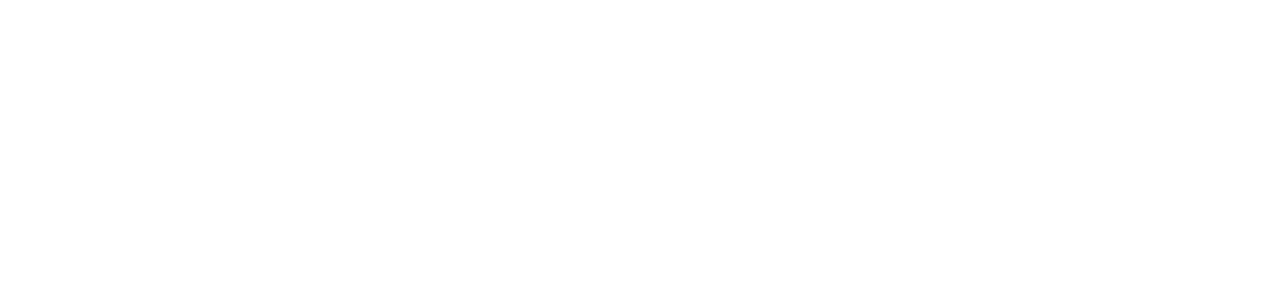
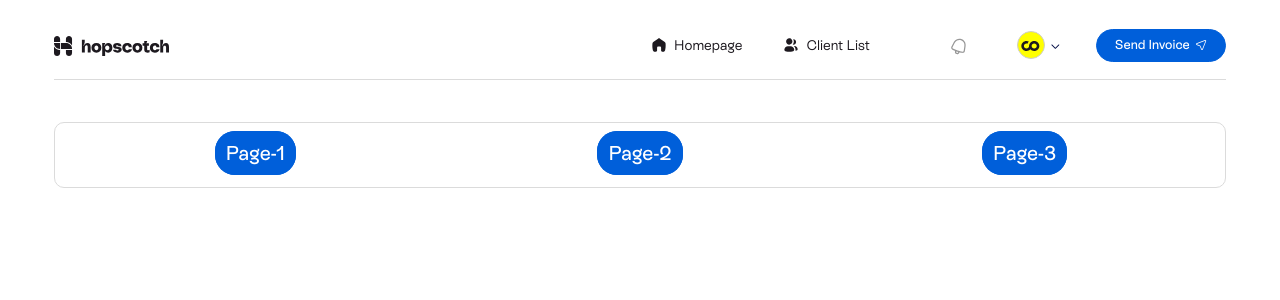
Before and after one commit to beingharshil18/demoapp, a React (Create React App) app: page /example in a window 1280 px wide. Before the commit this address had no page. Shown: the top 300 px of the page. Built offline with nearby package versions, Linux system fonts and the light colour scheme.

Commit message:
final commit 9 Aug

```diff
--- a/src/App.js
+++ b/src/App.js
@@ -1,8 +1,10 @@
+import React from "react";
 import "./App.css";
 import "./Styles/variables.scss";
 import LandingPage from "../src/Pages/LandingPage/landingPage";
 import ClientPage from "../src/Pages/ClientPage/clientPage";
-import React from "react";
+import Example from "../src/Pages/Example/example";
+import Page from "./Pages/Page/page1";
 
 import { BrowserRouter as Router, Route, Routes } from "react-router-dom";
 
@@ -13,6 +15,11 @@
         <Routes>
           <Route exact path="/" element={<LandingPage />} />
           <Route exact path="/clientpage" element={<ClientPage />} />
+          <Route exact path="/example" element={<Example />}>
+            <Route exact path="/example/page" element={<Page />} />
+            {/* <Route exact path="/page" element={<Page />} />
+            <Route exact path="/page" element={<Page />} /> */}
+          </Route>
         </Routes>
       </Router>
     </>
--- /dev/null
+++ b/src/Pages/Example/example.js
@@ -0,0 +1,41 @@
+import React from "react";
+import "../../Styles/variables.scss";
+import "../../Styles/app.scss";
+import "../Example/example.scss";
+import CustomHeader from "../../components/CustomHeader/customHeader";
+import { Link } from "react-router-dom";
+
+export default function example() {
+  return (
+    <>
+      <CustomHeader />
+      <div className="exampleWrapper">
+        <div className="container">
+          <div className="row">
+            <div className="col">
+              <div className="customCard">
+                <div className="row">
+                  <div className="col-4">
+                    <Link to="/example/page" className="btnPrimary">
+                      Page-1
+                    </Link>
+                  </div>
+                  <div className="col-4">
+                    <Link to="/example/page" className="btnPrimary">
+                      Page-2
+                    </Link>
+                  </div>
+                  <div className="col-4">
+                    <Link to="/example/page" className="btnPrimary">
+                      Page-3
+                    </Link>
+                  </div>
+                </div>
+              </div>
+            </div>
+          </div>
+        </div>
+      </div>
+    </>
+  );
+}
--- /dev/null
+++ b/src/Pages/Example/example.scss
@@ -0,0 +1,15 @@
+.customCard {
+  width: 100%;
+  height: 100%;
+  padding: 20px;
+  .col-4 {
+    text-align: center;
+    .btnPrimary {
+      padding: 10px;
+      font-size: 20px;
+      &:hover {
+        color: black;
+      }
+    }
+  }
+}
--- a/src/Pages/LandingPage/landingPage.scss
+++ b/src/Pages/LandingPage/landingPage.scss
@@ -52,7 +52,9 @@
   width: 100%;
   .customCard {
     padding: 40px 40px 33px 40px;
-
+    &:hover {
+      box-shadow: 0px 4px 45px #e3e3e3;
+    }
     .cardHeader {
       margin: 0 0 12px 0;
       .cardHeading {
@@ -117,6 +119,9 @@
   .customCard {
     padding: 30px 40px 22px 40px;
     position: relative;
+    &:hover {
+      box-shadow: 0px 4px 45px #e3e3e3;
+    }
     .cardHeader {
       padding: 0 0 20px 0;
     }
@@ -127,9 +132,7 @@
         align-items: center;
         margin: 0 0 13px 0;
         position: relative;
-        // &:last-child {
-        //   margin-bottom: 50px;
-        // }
+
         div {
           margin: 0 40px 0 0;
           img {
--- /dev/null
+++ b/src/Pages/Page/page1.js
@@ -0,0 +1,5 @@
+import React from "react";
+
+export default function page1() {
+  return <div>page1</div>;
+}
--- a/src/components/CustomHeader/customHeader.jsx
+++ b/src/components/CustomHeader/customHeader.jsx
@@ -38,9 +38,9 @@
                   </div>
                   <div className="col-1">
                     <div className="navIcon">
-                      <a href="/">
+                      <Link to="/example">
                         <BellIcon />
-                      </a>
+                      </Link>
                     </div>
                   </div>
                   <div className="col-5">
--- a/src/components/CustomHeader/customHeader.scss
+++ b/src/components/CustomHeader/customHeader.scss
@@ -6,12 +6,18 @@
   margin: 0 0 42px 0;
   .row {
     align-items: center;
+    .logo {
+      svg {
+        cursor: pointer;
+      }
+    }
   }
 }
 
 .navBar {
   display: flex;
   align-items: center;
+
   .navLink {
     font-family: $Es;
     font-style: normal;
--- /dev/null
+++ b/src/components/NotificationList/notificationList.scss
@@ -0,0 +1 @@
+@import "../../Styles/variables.scss";
```
Also changed, not shown: src/components/NotificationList/notificationList.jsx (added, +21 -0 lines).
